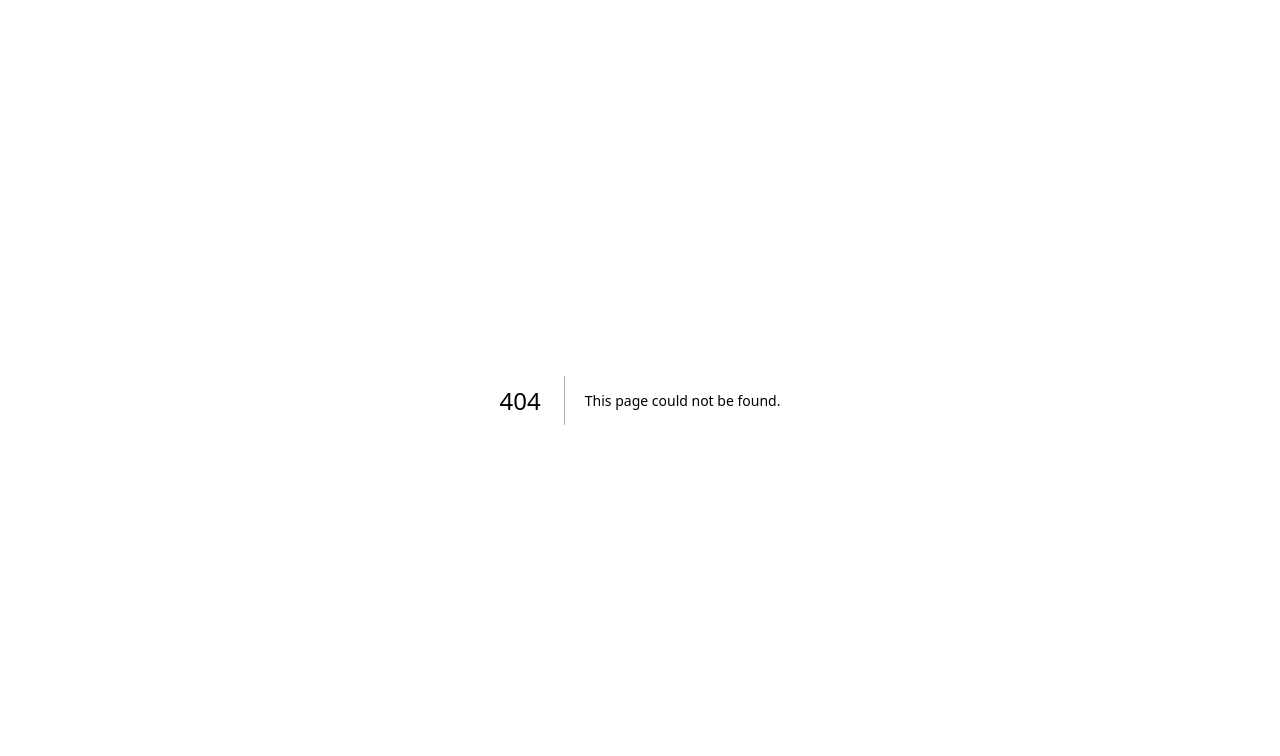
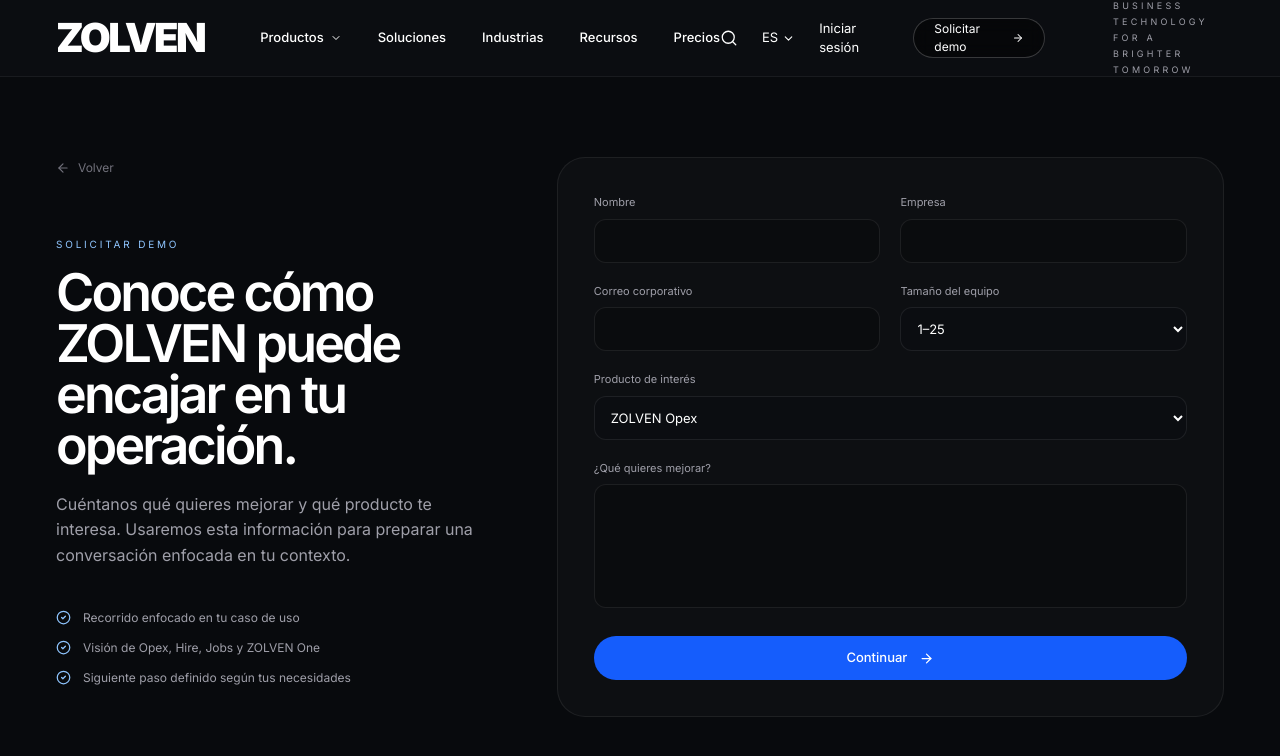
Before and after one commit to liatejera2-oss/zolven-web, a Next.js app: page /solicitar-demo in a window 1280 px wide. Before the commit this address had no page. Shown: the top 756 px of the page. Built offline with nearby package versions, Linux system fonts and the light colour scheme.

Commit message:
feat: add demo request frontend flow

```diff
--- /dev/null
+++ b/src/app/solicitar-demo/page.tsx
@@ -0,0 +1,115 @@
+"use client";
+
+import { FormEvent, useState } from "react";
+import Link from "next/link";
+import { ArrowLeft, ArrowRight, CheckCircle2 } from "lucide-react";
+import { SiteHeader } from "@/components/zolven/SiteHeader";
+
+export default function SolicitarDemoPage() {
+  const [ready, setReady] = useState(false);
+
+  function handleSubmit(event: FormEvent<HTMLFormElement>) {
+    event.preventDefault();
+    setReady(true);
+  }
+
+  return (
+    <main className="min-h-screen bg-[#080A0D] text-white">
+      <div className="border-b border-white/[0.06] bg-[#0B0D11]">
+        <SiteHeader dark />
+      </div>
+
+      <section className="mx-auto grid max-w-[1280px] gap-14 px-7 py-20 lg:grid-cols-[.8fr_1.2fr] lg:px-14">
+        <div>
+          <Link href="/" className="inline-flex items-center gap-2 text-[12px] text-zinc-500 hover:text-white">
+            <ArrowLeft size={14} /> Volver
+          </Link>
+          <p className="mt-14 text-[10px] uppercase tracking-[0.28em] text-blue-300">SOLICITAR DEMO</p>
+          <h1 className="mt-4 max-w-[500px] text-[52px] font-semibold leading-[.98] tracking-[-0.055em]">
+            Conoce cómo ZOLVEN puede encajar en tu operación.
+          </h1>
+          <p className="mt-5 max-w-[500px] text-[16px] leading-[1.6] text-zinc-400">
+            Cuéntanos qué quieres mejorar y qué producto te interesa. Usaremos esta información para preparar una conversación enfocada en tu contexto.
+          </p>
+
+          <div className="mt-10 space-y-3">
+            {[
+              "Recorrido enfocado en tu caso de uso",
+              "Visión de Opex, Hire, Jobs y ZOLVEN One",
+              "Siguiente paso definido según tus necesidades",
+            ].map((item) => (
+              <div key={item} className="flex items-center gap-3 text-[12px] text-zinc-400">
+                <CheckCircle2 size={15} className="text-blue-300" /> {item}
+              </div>
+            ))}
+          </div>
+        </div>
+
+        <div className="rounded-[28px] border border-white/[0.07] bg-white/[0.025] p-7 lg:p-9">
+          {ready ? (
+            <div className="flex min-h-[470px] flex-col items-center justify-center text-center">
+              <div className="grid size-12 place-items-center rounded-full bg-blue-500/10">
+                <CheckCircle2 size={22} className="text-blue-300" />
+              </div>
+              <h2 className="mt-5 text-[24px] font-medium">Formulario preparado.</h2>
+              <p className="mt-3 max-w-[420px] text-[13px] leading-[1.6] text-zinc-500">
+                La interfaz ya está lista. El envío persistente se habilitará cuando conectemos este formulario con Supabase en la fase de backend.
+              </p>
+              <button
+                onClick={() => setReady(false)}
+                className="mt-6 rounded-full border border-white/15 px-5 py-2.5 text-[12px] text-zinc-300"
+              >
+                Volver al formulario
+              </button>
+            </div>
+          ) : (
+            <form onSubmit={handleSubmit}>
+              <div className="grid gap-5 sm:grid-cols-2">
+                <label className="text-[11px] text-zinc-400">
+                  Nombre
+                  <input required name="name" className="mt-2 h-11 w-full rounded-xl border border-white/[0.08] bg-black/20 px-3 text-[13px] text-white outline-none focus:border-blue-400/40" />
+                </label>
+                <label className="text-[11px] text-zinc-400">
+                  Empresa
+                  <input required name="company" className="mt-2 h-11 w-full rounded-xl border border-white/[0.08] bg-black/20 px-3 text-[13px] text-white outline-none focus:border-blue-400/40" />
+                </label>
+                <label className="text-[11px] text-zinc-400">
+                  Correo corporativo
+                  <input required type="email" name="email" className="mt-2 h-11 w-full rounded-xl border border-white/[0.08] bg-black/20 px-3 text-[13px] text-white outline-none focus:border-blue-400/40" />
+                </label>
+                <label className="text-[11px] text-zinc-400">
+                  Tamaño del equipo
+                  <select name="teamSize" className="mt-2 h-11 w-full rounded-xl border border-white/[0.08] bg-[#0B0D11] px-3 text-[13px] text-white outline-none focus:border-blue-400/40">
+                    <option>1–25</option>
+                    <option>26–100</option>
+                    <option>101–500</option>
+                    <option>500+</option>
+                  </select>
+                </label>
+              </div>
+
+              <label className="mt-5 block text-[11px] text-zinc-400">
+                Producto de interés
+                <select name="product" className="mt-2 h-11 w-full rounded-xl border border-white/[0.08] bg-[#0B0D11] px-3 text-[13px] text-white outline-none focus:border-blue-400/40">
+                  <option>ZOLVEN Opex</option>
+                  <option>ZOLVEN Hire</option>
+                  <option>ZOLVEN Jobs</option>
+                  <option>ZOLVEN One</option>
+                </select>
+              </label>
+
+              <label className="mt-5 block text-[11px] text-zinc-400">
+                ¿Qué quieres mejorar?
+                <textarea required name="context" rows={5} className="mt-2 w-full resize-none rounded-xl border border-white/[0.08] bg-black/20 p-3 text-[13px] text-white outline-none focus:border-blue-400/40" />
+              </label>
+
+              <button type="submit" className="mt-6 flex h-11 w-full items-center justify-center gap-3 rounded-full bg-blue-600 text-[13px] font-medium">
+                Continuar <ArrowRight size={15} />
+              </button>
+            </form>
+          )}
+        </div>
+      </section>
+    </main>
+  );
+}
```
